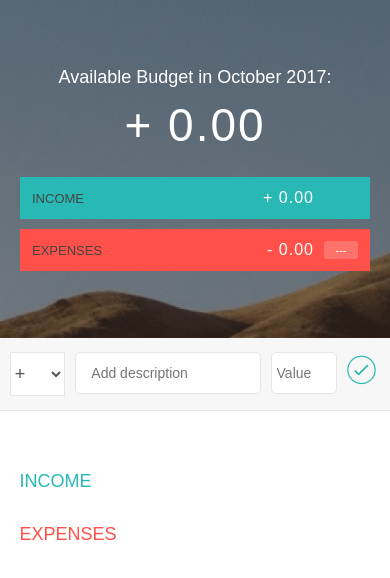
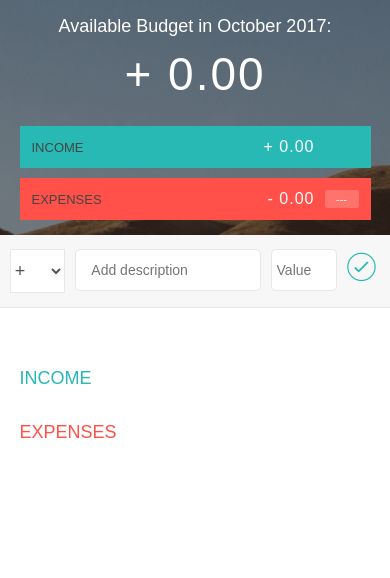
Before and after one commit to ilitvak/Budget-App, a website: page public/index.html in a window 390 px wide. Drawn offline with nearby package versions, Linux system fonts and the light colour scheme.

Commit message:
removed pos abs from salary container. fixed height for smaller dis

```diff
--- a/public/style.css
+++ b/public/style.css
@@ -333,6 +333,20 @@ h2 {
 /* Small phones from 0 to 480px */
 @media only screen and (max-width: 480px){
 
+    .budget {
+        position: relative;
+        padding: 4% 0;
+        margin: 0 auto;
+        width: 90%;
+        top: 0;
+        left: 0;
+        transform: none;
+    }
+
+    .top {
+        height: auto;
+    }
+
     select.add__type, .add__container input, .add__container .add__btn {
         float: left;
     }
```
